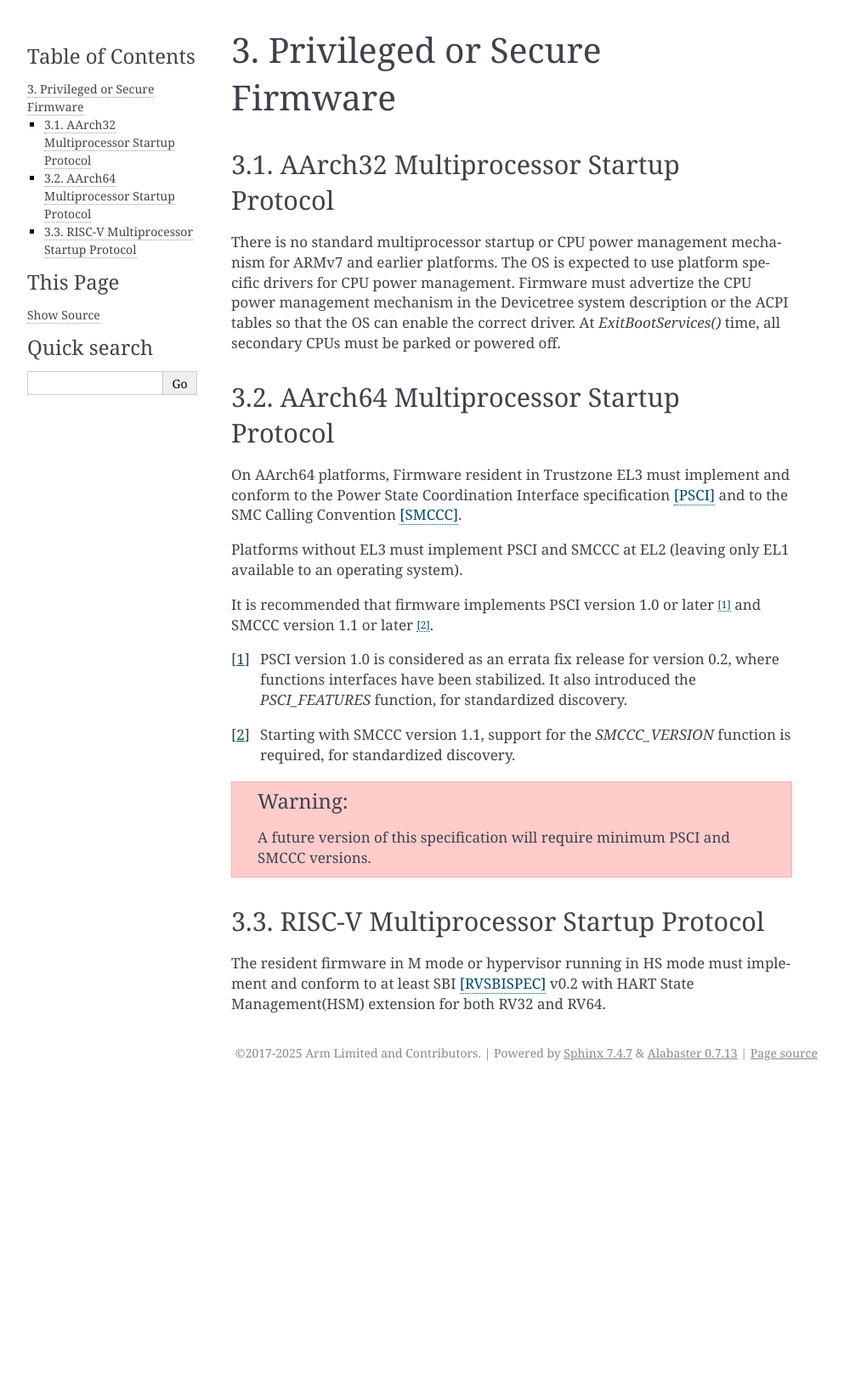
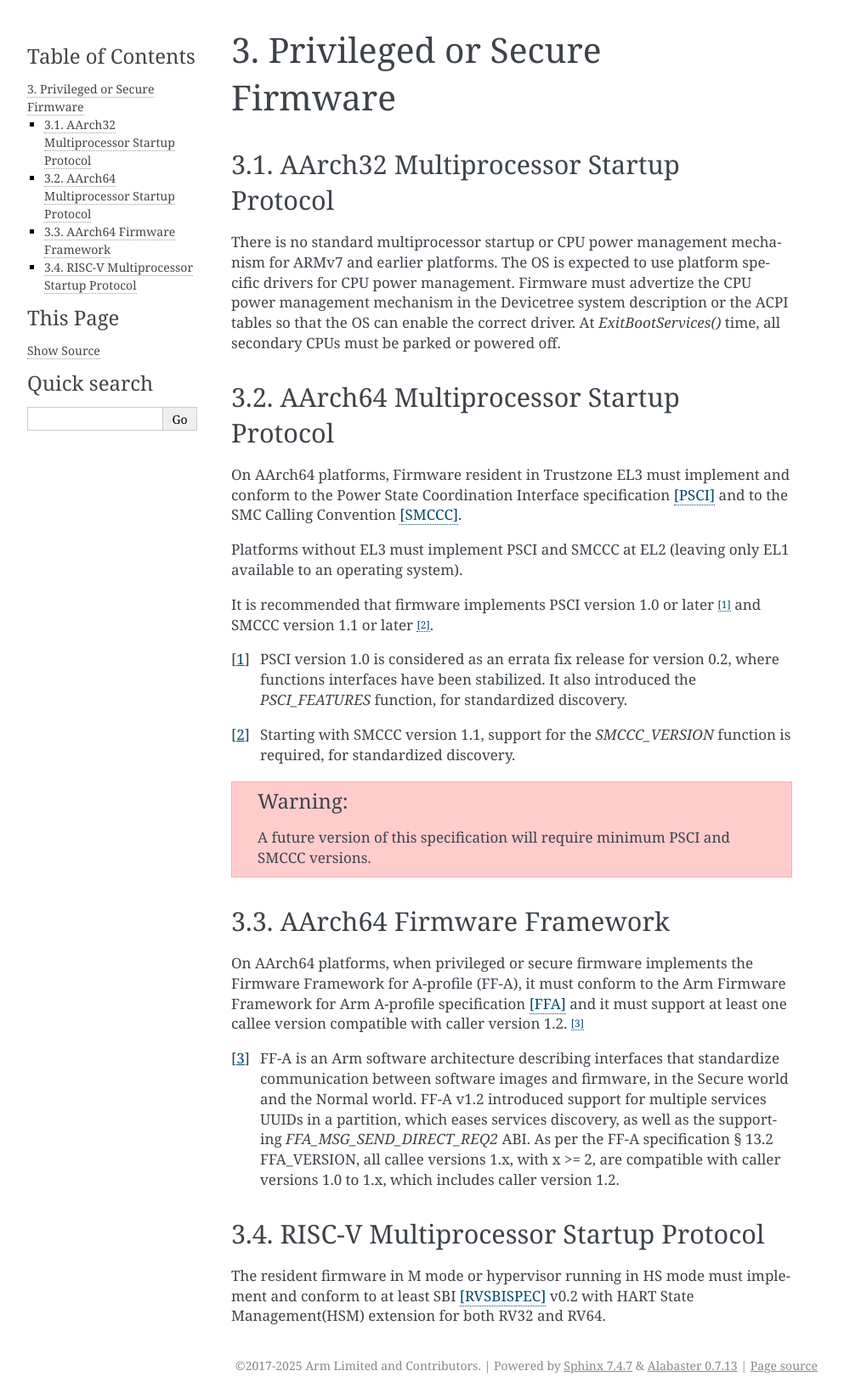
Before and after one commit to ARM-software/ebbr, a Sphinx documentation site: the page built from source/chapter3-secureworld.rst, in a window 1280 px wide. Shown: the whole page at 85% size, without its empty margins (148-1141 px from the left). Built offline with Sphinx 7.4.7, drawn with Linux system fonts in a browser that asks for light colours; before the commit the page ends 1279 px from its top, so only the background shows below that.

Commit message:
chapter3: require FF-A compatible with v1.2
On AArch64, when FF-A is implemented, require compatibility with FF-A v1.2.

Suggested-by: Achin Gupta <achin.gupta@arm.com>
Signed-off-by: Vincent Stehlé <vincent.stehle@arm.com>
Reviewed-by: Heinrich Schuchardt <heinrich.schuchardt@canonical.com>
Reviewed-by: Ilias Apalodimas <ilias.apalodimas@linaro.org>

```diff
--- a/source/chapter3-secureworld.rst
+++ b/source/chapter3-secureworld.rst
@@ -38,6 +38,24 @@ It is recommended that firmware implements PSCI version 1.0 or later
 .. warning:: A future version of this specification will require minimum PSCI
    and SMCCC versions.
 
+AArch64 Firmware Framework
+==========================
+
+On AArch64 platforms, when privileged or secure firmware implements the Firmware
+Framework for A-profile (FF-A), it must conform to the Arm Firmware Framework
+for Arm A-profile specification [FFA]_ and it must support at least one callee
+version compatible with caller version 1.2. [#FFANote]_
+
+.. [#FFANote] FF-A is an Arm software architecture describing interfaces that
+   standardize communication between software images and firmware, in the Secure
+   world and the Normal world.
+   FF-A v1.2 introduced support for multiple services UUIDs in a partition,
+   which eases services discovery, as well as the supporting
+   `FFA_MSG_SEND_DIRECT_REQ2` ABI.
+   As per the FF-A specification § 13.2 FFA_VERSION, all callee versions 1.x,
+   with x >= 2, are compatible with caller versions 1.0 to 1.x, which includes
+   caller version 1.2.
+
 RISC-V Multiprocessor Startup Protocol
 ======================================
 
```
